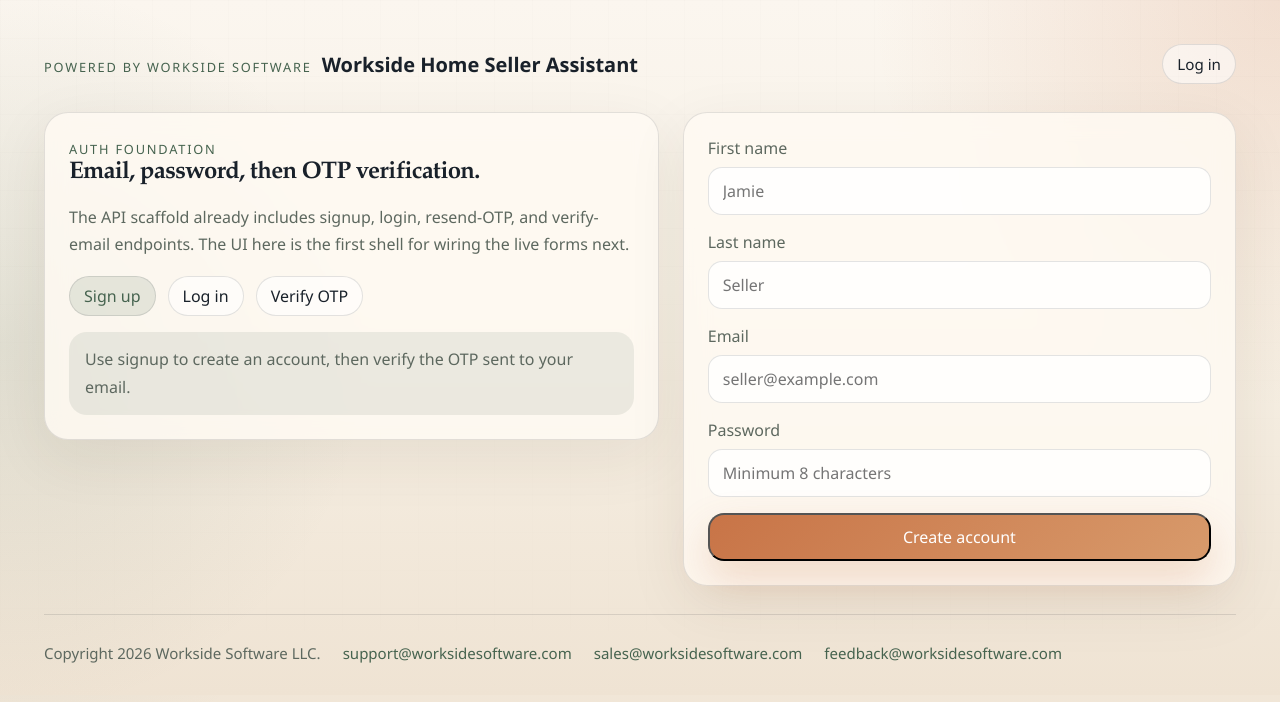
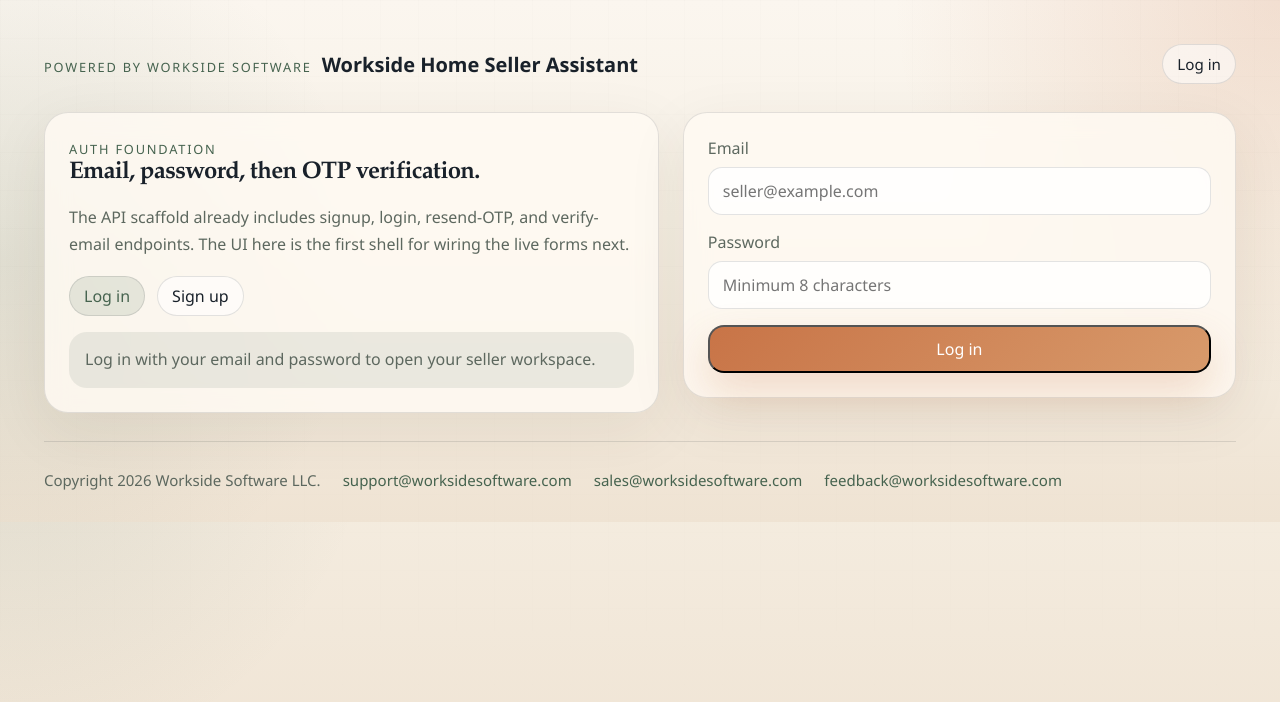
Before and after one commit to suntan-superman/worksideHomeAdvisor, a Next.js app in the folder apps/web/: page /auth in a window 1280 px wide. Shown: the top 702 px of the page. Built offline with nearby package versions, Linux system fonts and the light colour scheme; no server answers.

Commit message:
Flyer Integration

```diff
--- a/apps/web/app/auth/page.js
+++ b/apps/web/app/auth/page.js
@@ -1,6 +1,6 @@
 'use client';
 
-import { useMemo, useState } from 'react';
+import { useState } from 'react';
 import { useRouter } from 'next/navigation';
 
 import { AppFrame } from '../../components/AppFrame';
@@ -15,7 +15,7 @@ import { setStoredSession } from '../../lib/session';
 
 export default function AuthPage() {
   const router = useRouter();
-  const [mode, setMode] = useState('signup');
+  const [mode, setMode] = useState('login');
   const [form, setForm] = useState({
     email: '',
     password: '',
@@ -23,17 +23,28 @@ export default function AuthPage() {
     lastName: '',
     otpCode: '',
   });
-  const [status, setStatus] = useState('Use signup to create an account, then verify the OTP sent to your email.');
+  const [status, setStatus] = useState('Log in with your email and password to open your seller workspace.');
   const [toast, setToast] = useState(null);
   const [loading, setLoading] = useState(false);
+  const [showVerificationOption, setShowVerificationOption] = useState(false);
 
-  const isVerificationMode = useMemo(() => mode === 'verify', [mode]);
+  const isVerificationMode = mode === 'verify';
 
   function updateField(field, value) {
     setForm((current) => ({
       ...current,
       [field]: value,
     }));
+  }
+
+  function switchToLogin() {
+    setMode('login');
+    setStatus('Log in with your email and password to open your seller workspace.');
+  }
+
+  function switchToSignup() {
+    setMode('signup');
+    setStatus('Create an account first, then verify your email with the OTP we send.');
   }
 
   async function handlePrimaryAction(event) {
@@ -50,6 +61,7 @@ export default function AuthPage() {
           lastName: form.lastName,
         });
         setMode('verify');
+        setShowVerificationOption(true);
         setStatus('Account created. Enter the OTP from your email to finish verification.');
         setToast({
           tone: 'success',
@@ -64,6 +76,7 @@ export default function AuthPage() {
 
         if (result.requiresOtpVerification) {
           setMode('verify');
+          setShowVerificationOption(true);
           setStatus('Your email still needs verification. Enter the OTP we just sent.');
           setToast({
             tone: 'info',
@@ -89,6 +102,7 @@ export default function AuthPage() {
           user: result.user,
         });
         setStatus('Email verified. Redirecting to your dashboard.');
+        setShowVerificationOption(false);
         setToast({
           tone: 'success',
           title: 'Email verified',
@@ -150,25 +164,30 @@ export default function AuthPage() {
           <div className="mode-switch">
             <button
               type="button"
-              className={mode === 'signup' ? 'mode-chip active' : 'mode-chip'}
-              onClick={() => setMode('signup')}
-            >
-              Sign up
-            </button>
-            <button
-              type="button"
               className={mode === 'login' ? 'mode-chip active' : 'mode-chip'}
-              onClick={() => setMode('login')}
+              onClick={switchToLogin}
             >
               Log in
             </button>
             <button
               type="button"
-              className={mode === 'verify' ? 'mode-chip active' : 'mode-chip'}
-              onClick={() => setMode('verify')}
+              className={mode === 'signup' ? 'mode-chip active' : 'mode-chip'}
+              onClick={switchToSignup}
             >
-              Verify OTP
+              Sign up
             </button>
+            {showVerificationOption ? (
+              <button
+                type="button"
+                className={mode === 'verify' ? 'mode-chip active' : 'mode-chip'}
+                onClick={() => {
+                  setMode('verify');
+                  setStatus('Enter the OTP from your email to complete verification.');
+                }}
+              >
+                Verify OTP
+              </button>
+            ) : null}
           </div>
           <p className="status-copy">{status}</p>
         </div>
```
